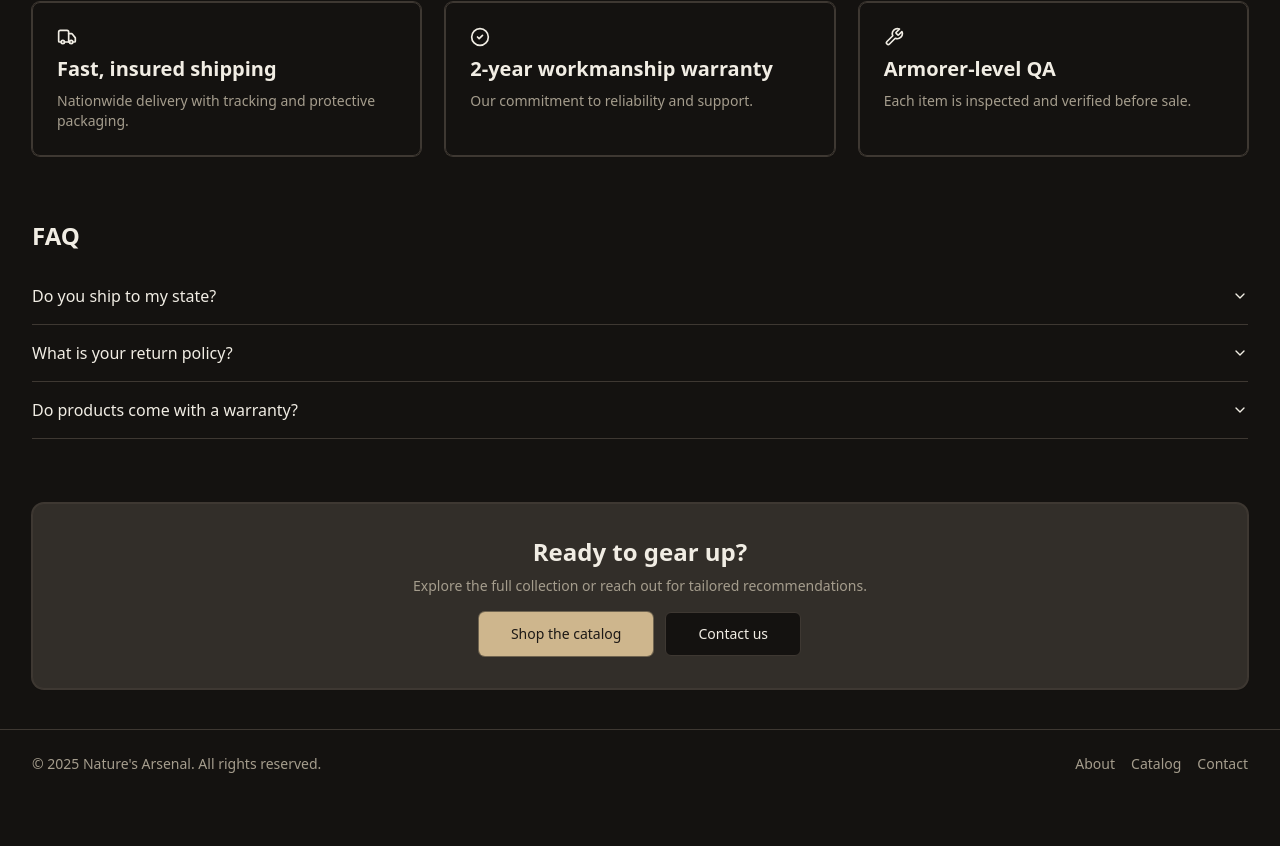
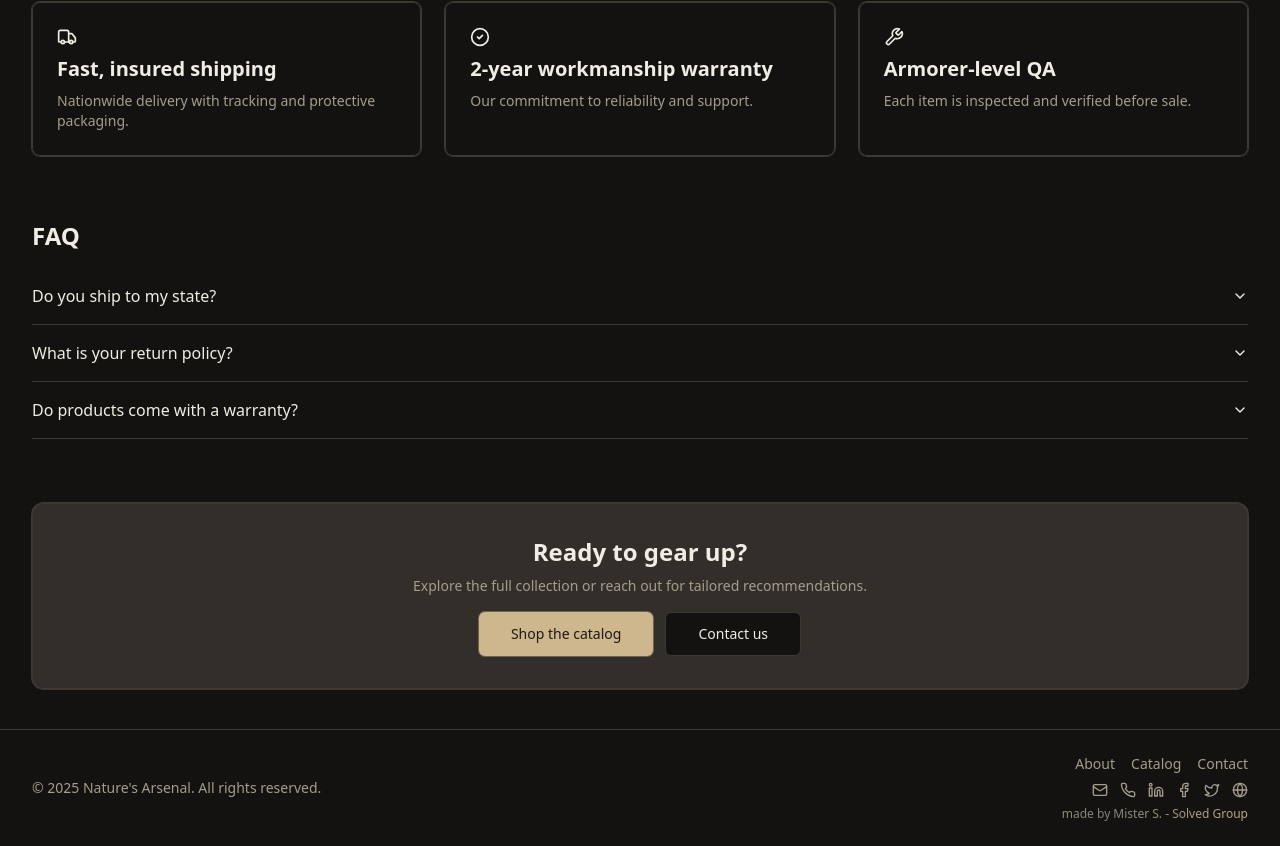
Before and after one commit to slvdus/noir-arsenal-showcase, a React (Vite) app: page / in a window 1280 px wide. Shown: the part 1111-1957 px from the top of the page. Before the commit the page ends 1909 px from the top, so only its background shows below. Built offline with nearby package versions, Linux system fonts and the light colour scheme.

Commit message:
Add footer social links and animation
Add "Made by Mister S. - Solved Group" to the footer with social media links and a subtle text shimmer animation.

```diff
--- a/src/index.css
+++ b/src/index.css
@@ -115,3 +115,19 @@ All colors MUST be HSL.
     @apply shadow-sm ring-1 ring-border;
   }
 }
+
+@keyframes shimmer {
+  0% { background-position: -200% 0; }
+  100% { background-position: 200% 0; }
+}
+
+@layer utilities {
+  .text-shimmer {
+    background-image: linear-gradient(90deg, hsl(var(--foreground)/0.5), hsl(var(--primary)), hsl(var(--foreground)/0.5));
+    background-size: 200% 100%;
+    -webkit-background-clip: text;
+    background-clip: text;
+    color: transparent;
+    animation: shimmer 3s linear infinite;
+  }
+}
--- a/src/layouts/SiteLayout.tsx
+++ b/src/layouts/SiteLayout.tsx
@@ -2,7 +2,7 @@ import { ReactNode } from "react";
 import { NavLink, useLocation } from "react-router-dom";
 import { motion } from "framer-motion";
 import { Button } from "@/components/ui/button";
-import { Mountain, ShoppingCart } from "lucide-react";
+import { Mountain, ShoppingCart, Mail, Phone, Linkedin, Facebook, Twitter, Globe } from "lucide-react";
 import { useCart } from "@/context/CartContext";
 interface SiteLayoutProps {
   children: ReactNode;
@@ -77,10 +77,35 @@ const SiteLayout = ({ children }: SiteLayoutProps) => {
       <footer className="border-t">
         <div className="container flex flex-col items-center justify-between gap-4 py-6 md:flex-row">
           <p className="text-sm text-muted-foreground">© {new Date().getFullYear()} Nature's Arsenal. All rights reserved.</p>
-          <div className="flex items-center gap-4 text-sm text-muted-foreground">
-            <NavLink to="/about" className="hover:underline">About</NavLink>
-            <NavLink to="/catalog" className="hover:underline">Catalog</NavLink>
-            <NavLink to="/contact" className="hover:underline">Contact</NavLink>
+          <div className="flex flex-col items-center gap-2 md:items-end">
+            <div className="flex items-center gap-4 text-sm text-muted-foreground">
+              <NavLink to="/about" className="hover:underline">About</NavLink>
+              <NavLink to="/catalog" className="hover:underline">Catalog</NavLink>
+              <NavLink to="/contact" className="hover:underline">Contact</NavLink>
+            </div>
+            <div className="flex items-center gap-3 text-muted-foreground">
+              <a href="mailto:contact@slvd.us" aria-label="Email" className="hover:text-foreground" rel="noopener noreferrer">
+                <Mail className="size-4" />
+              </a>
+              <a href="tel:+17373986727" aria-label="Phone" className="hover:text-foreground" rel="noopener noreferrer">
+                <Phone className="size-4" />
+              </a>
+              <a href="https://www.linkedin.com/in/mister-s/" target="_blank" aria-label="LinkedIn" className="hover:text-foreground" rel="noopener noreferrer">
+                <Linkedin className="size-4" />
+              </a>
+              <a href="https://www.facebook.com/StalderMael" target="_blank" aria-label="Facebook" className="hover:text-foreground" rel="noopener noreferrer">
+                <Facebook className="size-4" />
+              </a>
+              <a href="https://x.com/MisterSolved" target="_blank" aria-label="Twitter / X" className="hover:text-foreground" rel="noopener noreferrer">
+                <Twitter className="size-4" />
+              </a>
+              <a href="https://truthsocial.com/@SolvedGroup" target="_blank" aria-label="Truth Social" className="hover:text-foreground" rel="noopener noreferrer">
+                <Globe className="size-4" />
+              </a>
+            </div>
+            <p className="text-xs text-muted-foreground">
+              <span className="text-shimmer">made by Mister S. - Solved Group</span>
+            </p>
           </div>
         </div>
       </footer>
```
